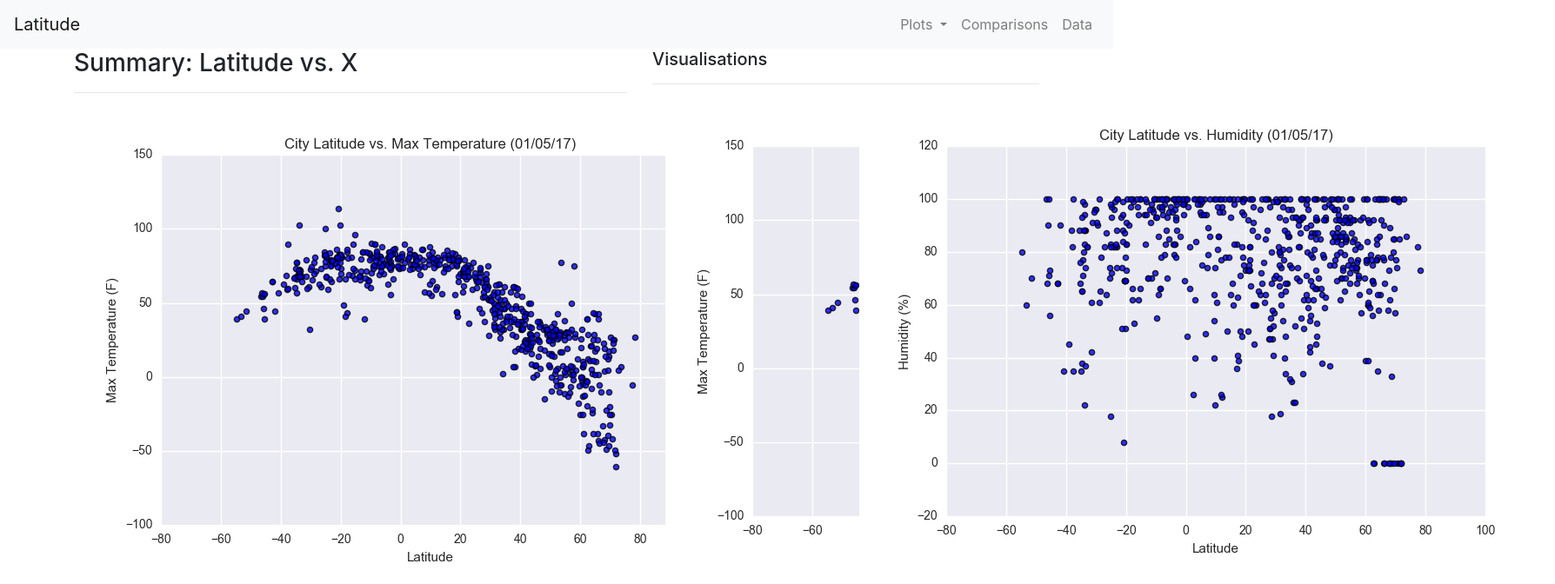
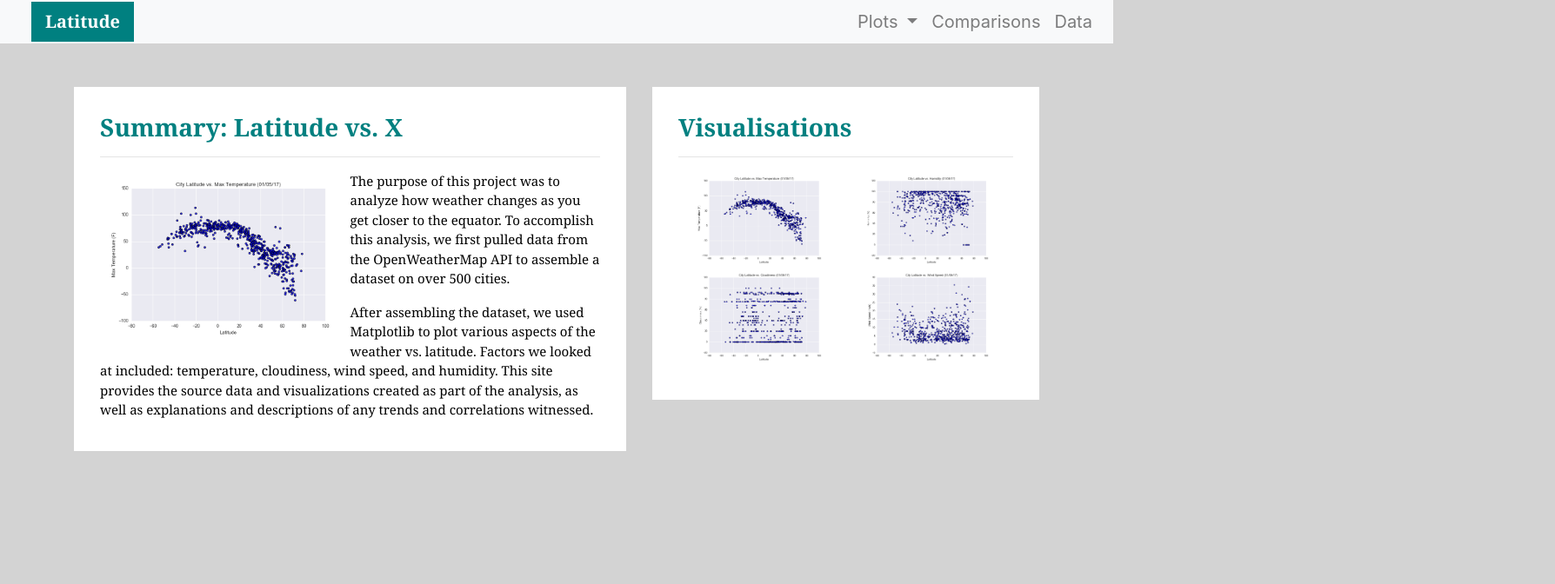
Before and after one commit to nicksullivan21/web-design-challenge, a plain HTML site: page WebVisualisations/landing.html in a window 1280 px wide. Shown: the top 672 px of the page at 87% size, 1788 px wide, since content can reach past the window. Drawn offline with nearby package versions, Linux system fonts and the light colour scheme.

Commit message:
Push of updated progress

```diff
--- a/WebVisualisations/landing.html
+++ b/WebVisualisations/landing.html
@@ -3,6 +3,7 @@
 
 <head>
     <meta charset="utf-8" />
+    <meta http-equiv="X-UA-Compatible" content="IE=edge">
     <title>Weather Visualisations</title>
     <meta name="viewport" content="width=device-width, initial-scale=1">
 
@@ -51,10 +52,10 @@
         <div class="row">
             <div class="col-lg-7 col-md-12">
                 <!-- Summary box-->
-                <div class="box">
+                <div class="box" style="padding-bottom: 20px;">
                     <h3 class="title">Summary: Latitude vs. X</h3>
                     <hr>
-                    <img src="Resources/images/Fig1.png" class="visualisation rounded float-left" alt="MaxTemp Plot">
+                    <img src="Resources/images/Fig1.png" class="visualization rounded float-left" alt="MaxTemp Plot">
                     <p>The purpose of this project was to analyze how weather changes as you get closer to the equator. To
                         accomplish this analysis, we first pulled data from the OpenWeatherMap API to assemble a dataset on over
                         500 cities.</p>
@@ -67,7 +68,7 @@
             <div class="col-lg-5 col-md-12">
                 <!-- Visualisations box -->
                 <div class="box">
-                    <h5 class="title">Visualisations</h5>
+                    <h3 class="title">Visualisations</h3>
                     <hr>
                     <div class="container">
                         <div class="row" style="padding-bottom: 30px;">
--- a/WebVisualisations/style.css
+++ b/WebVisualisations/style.css
@@ -0,0 +1,76 @@
+/* Body */
+body{
+    background-color: lightgrey ;
+}
+
+/* Navigation Bar */
+.navbar{
+    max-height: 50px;
+    background-color: lightgrey;
+    font-size: 20px;
+}
+.navigation .navbar-brand{
+    color: white;
+    margin-left: 20px;
+    padding: inherit;
+    font-weight: bold;
+    background-color: teal;
+    font-family: Georgia, 'Times New Roman', Times, serif;
+}
+.active, .dropdown-menu .dropdown-item:active a:hover{
+    background-color: white;
+}
+.dropdown-item{
+    color: teal;
+}
+.dropdown .dropdown-menu .dropdown-item:active, .dropdown .dropdown-menu .dropdown-item:hover{
+    background-color: goldenrod;
+}
+.nav-link:hover{
+    background-color: teal;
+}
+.navbar-brand:hover{
+    color: teal;
+}
+a{
+    color: teal;
+    font-size: 20px;
+}
+
+/* Images */
+img{
+    width:100%;
+    height:100%;
+}
+.active, .panel:hover{
+    border-color: midnightblue;
+    border-style: solid;
+}
+.visualization{
+    width:50%;
+    height:50%;
+}
+
+/* Title */
+.title{
+    color: teal;
+    font-family: Georgia, 'Times New Roman', Times, serif;
+    font-weight: bold;
+    padding-top: 20px;
+}
+
+/* Paragraph */
+p{
+    color: black;
+    font-family: Georgia, 'Times New Roman', Times, serif;
+    font-size: 15px;
+}
+
+/* Box */
+.box{
+    margin-top: 50px;
+    margin-bottom: 50px;
+    padding: 10px 30px 10px;
+    color: black;
+    background-color: white;
+}
```
